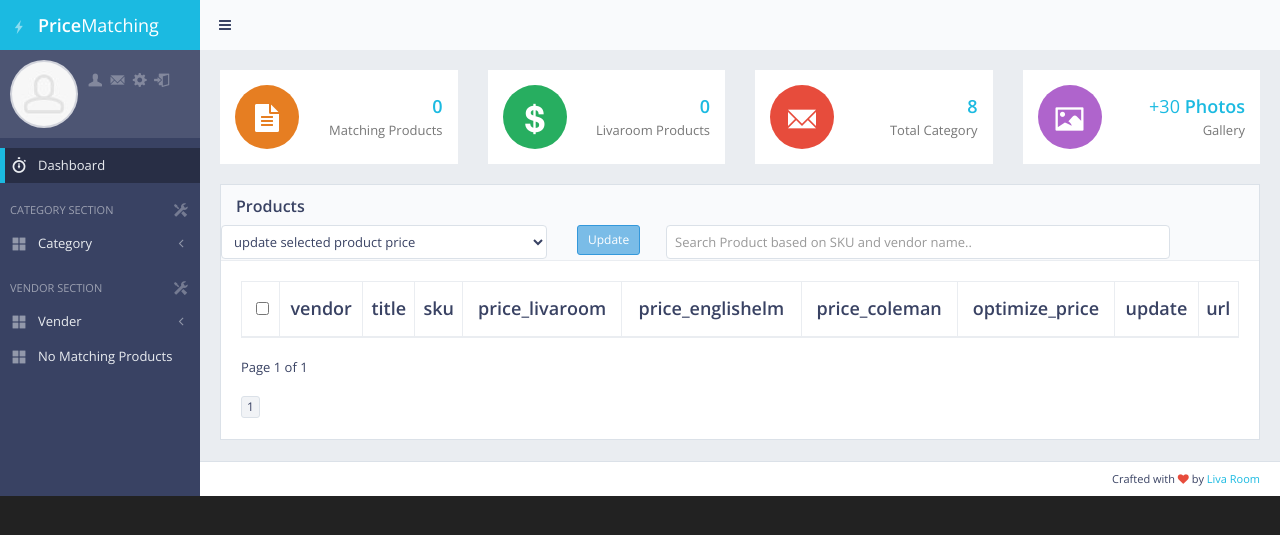
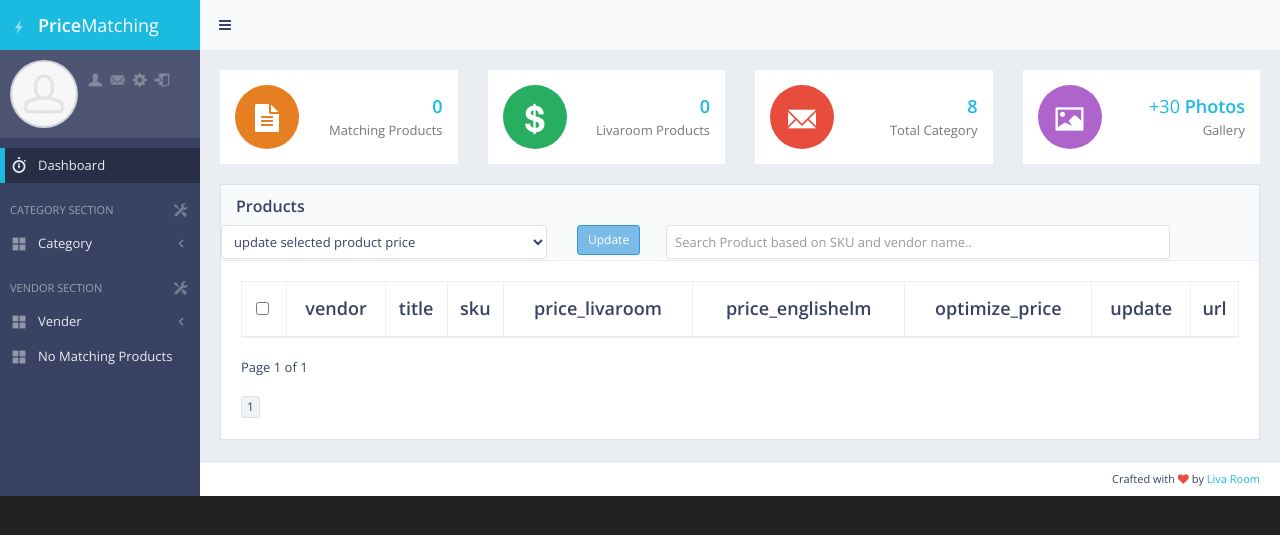
Before and after one commit to Pradip-p/livaroom, a Django app: page /panel/ in a window 1280 px wide. Shown: the top 535 px of the page. Run offline with Django 4.2, Linux system fonts and the light colour scheme; the visitor is signed in with stand-in values (Sample User, id 1); data that the repository does not hold is empty; some libraries are stand-ins or nearby versions.

Commit message:
update again

```diff
--- a/templates/back/product_table.html
+++ b/templates/back/product_table.html
@@ -10,7 +10,7 @@
                 <th class="text-center">sku</th>
                 <th class="text-center">price_livaroom</th>
                 <th class="text-center">price_englishelm</th>
-                <th class="text-center">price_coleman</th>
+                {% comment %} <th class="text-center">price_coleman</th> {% endcomment %}
                 <th class="text-center" >optimize_price</th>
                 <th class="text-center" >update</th>
                 <th class="text-center" >url</th>
@@ -29,7 +29,7 @@
                 <td class="text-center">{{ cc.sku }}</td>
                 <td class="text-center" > {{ cc.price_livaroom }}</td>
                 <td class="text-center" > {{ cc.price_englishelm }}</td>
-                <td class="text-center" > {{ cc.price_coleman }}</td>
+                {% comment %} <td class="text-center" > {{ cc.price_coleman }}</td> {% endcomment %}
                 <td class="text-center">
                     <div class="input-group input-group-sm">
                         <input id="optimize_price_{{cc.sku}}" name="optimize_price" type="text" class="form-control" value="{{ cc.optimize_price }}">
```
